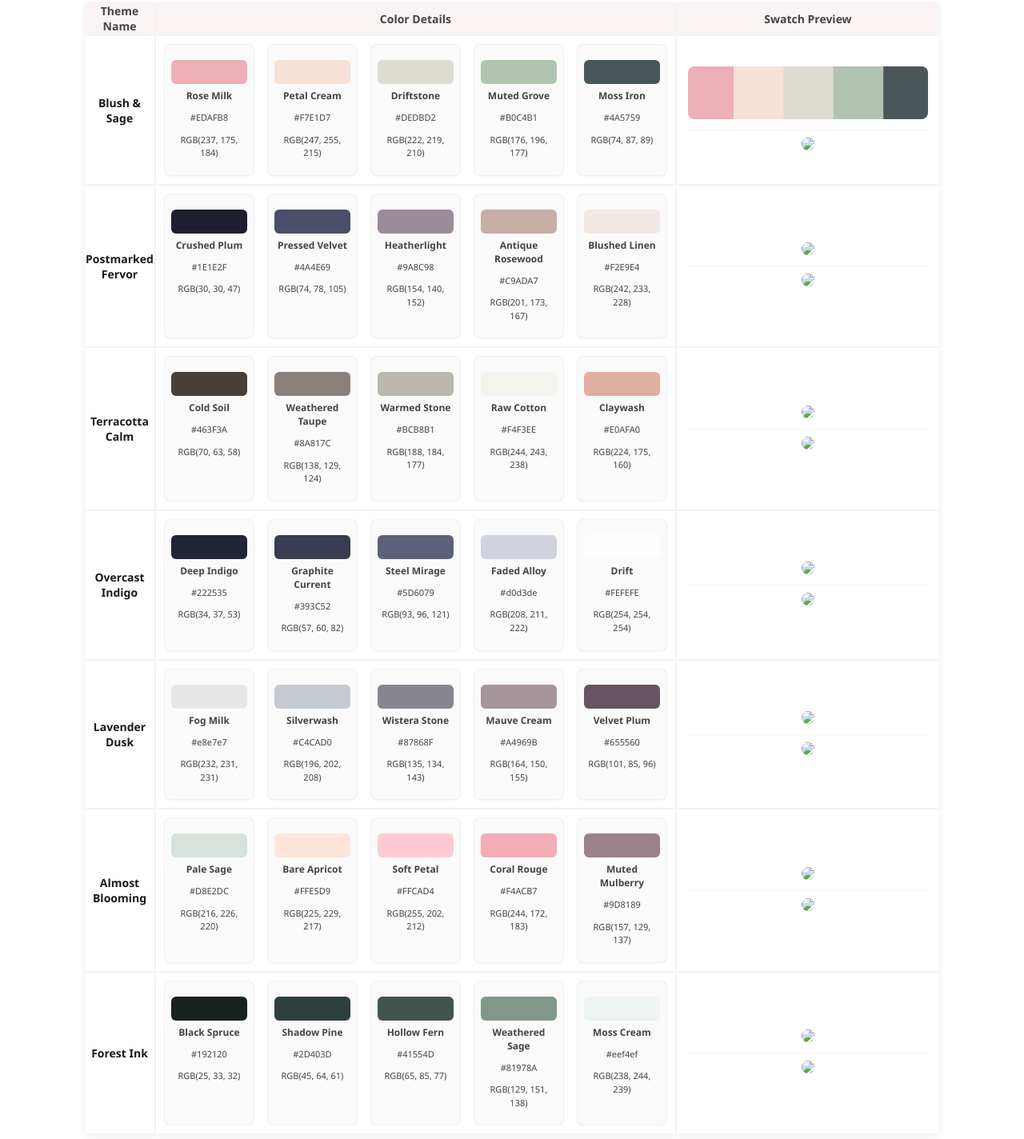
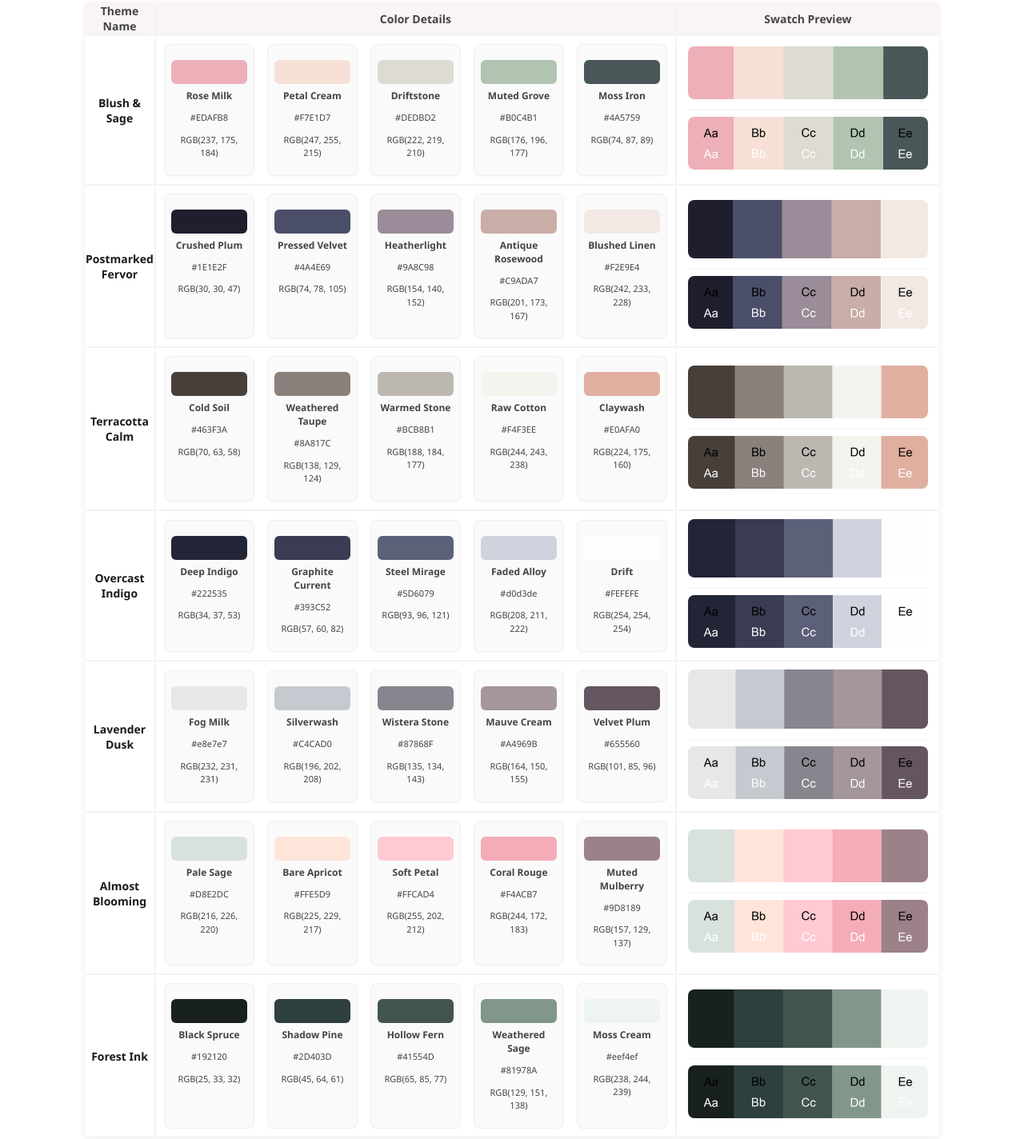
Before and after one commit to MarisaVertz/Color_Palette_Table, a plain HTML site: page index.html in a window 1280 px wide. Shown: the part 179-1603 px from the top of the page at 80% size. Drawn offline with Linux system fonts and the light colour scheme; the site is published under a folder, as on GitHub Pages, so addresses that start at the root find nothing.

Commit message:
image file locations fix

```diff
--- a/index.html
+++ b/index.html
@@ -60,7 +60,7 @@
             </td>
           </td>
           <td class="swatch-preview-cell"><img src="./images/Blush&Sage_notxt.png" width="300px"><br><hr>
-            <img src="/images/Blush&Sage_txt.png" width="300px"></td>
+            <img src="./images/Blush&Sage_txt.png" width="300px"></td>
         </tr>
         <tr>
           <td class="theme-name">Postmarked Fervor</td>
@@ -94,8 +94,8 @@
               </div>
             </td>
           </td>
-          <td class="swatch-preview-cell"><img src="/images/Postmarked_Fervor_notxt.png" width="300px"><br><hr>
-            <img src="/images/Postmarked_Fervor_txt.png" width="300px"></td>
+          <td class="swatch-preview-cell"><img src="./images/Postmarked_Fervor_notxt.png" width="300px"><br><hr>
+            <img src="./images/Postmarked_Fervor_txt.png" width="300px"></td>
         </tr>
         <tr>
           <td class="theme-name">Terracotta Calm</td>
@@ -129,8 +129,8 @@
               </div>
             </td>
           </td>
-          <td class="swatch-preview-cell"><img src="/images/Terracotta_Calm_notxt.png" width="300px"><br><hr>
-            <img src="/images/Terracotta_Calm_txt.png" width="300px"></td>
+          <td class="swatch-preview-cell"><img src="./images/Terracotta_Calm_notxt.png" width="300px"><br><hr>
+            <img src="./images/Terracotta_Calm_txt.png" width="300px"></td>
         </tr>
         <tr>
           <td class="theme-name">Overcast Indigo</td>
@@ -164,8 +164,8 @@
               </div>
             </td>
           </td>
-          <td class="swatch-preview-cell"><img src="/images/Overcast_Indigo_notxt.png" width="300px"><br><hr>
-            <img src="/images/Overcast_Indigo_txt.png" width="300px"></td>
+          <td class="swatch-preview-cell"><img src="./images/Overcast_Indigo_notxt.png" width="300px"><br><hr>
+            <img src="./images/Overcast_Indigo_txt.png" width="300px"></td>
 
         </tr>
         <tr>
@@ -200,8 +200,8 @@
               </div>
             </td>
           </td>
-          <td class="swatch-preview-cell"><img src="/images/Lavender_Dusk_notxt.png" width="300px"><br><hr>
-            <img src="/images/Lavender_Dusk_txt.png" width="300px"></td>
+          <td class="swatch-preview-cell"><img src="./images/Lavender_Dusk_notxt.png" width="300px"><br><hr>
+            <img src="./images/Lavender_Dusk_txt.png" width="300px"></td>
 
         </tr>
         <tr>
@@ -236,8 +236,8 @@
               </div>
             </td>
           </td>
-          <td class="swatch-preview-cell"><img src="/images/Almost_Blooming_notxt.png" width="300px"><br><hr>
-            <img src="/images/Almost_Blooming_txt.png" width="300px"></td>
+          <td class="swatch-preview-cell"><img src="./images/Almost_Blooming_notxt.png" width="300px"><br><hr>
+            <img src="./images/Almost_Blooming_txt.png" width="300px"></td>
 
         </tr>
         <tr>
@@ -272,8 +272,8 @@
               </div>
             </td>
           </td>
-          <td class="swatch-preview-cell"><img src="/images/Forest_Mist_notxt.png" width="300px"><br><hr>
-            <img src="/images/Forest_Mist_txt.png" width="300px"></td>
+          <td class="swatch-preview-cell"><img src="./images/Forest_Mist_notxt.png" width="300px"><br><hr>
+            <img src="./images/Forest_Mist_txt.png" width="300px"></td>
 
         </tr>
       </tbody>
```
